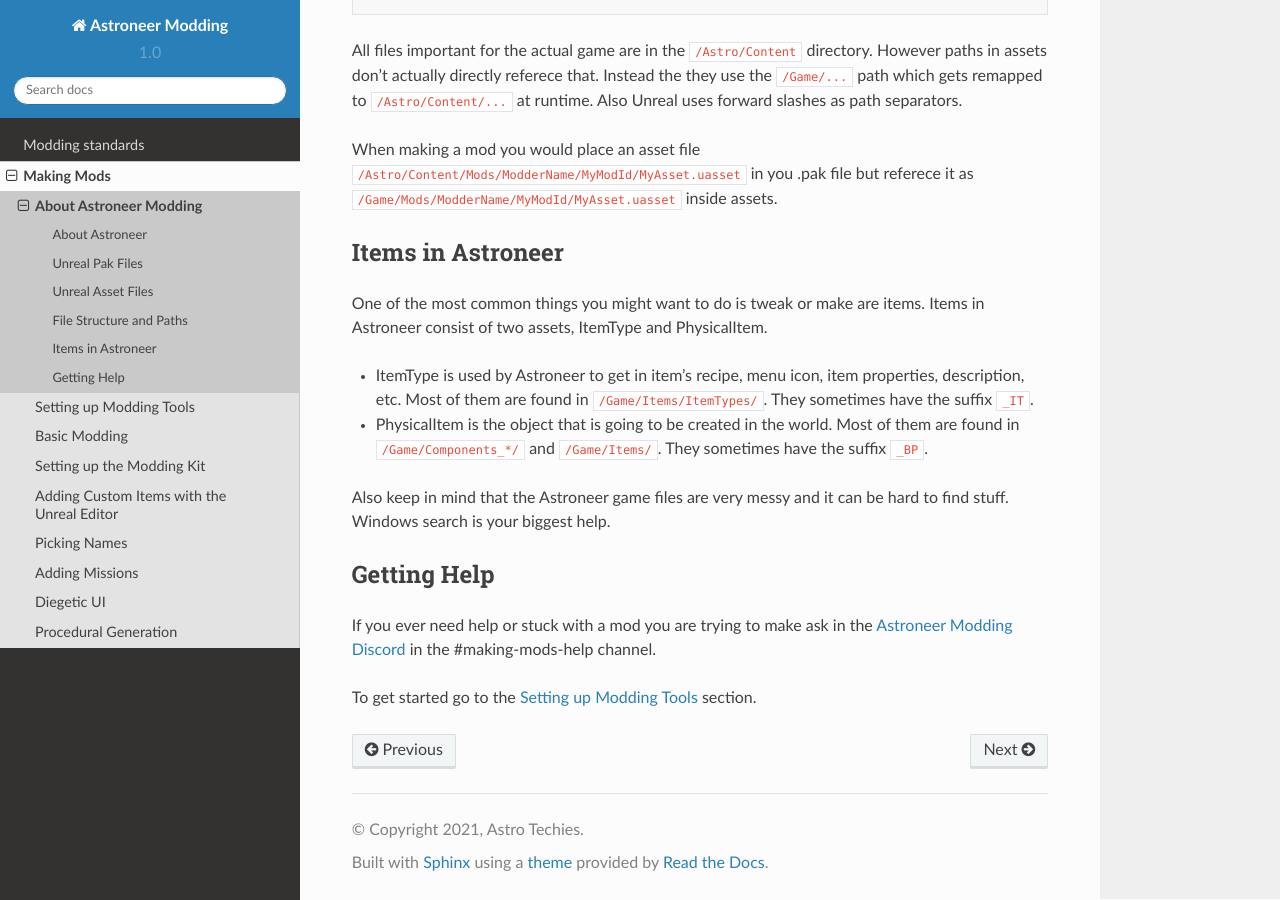
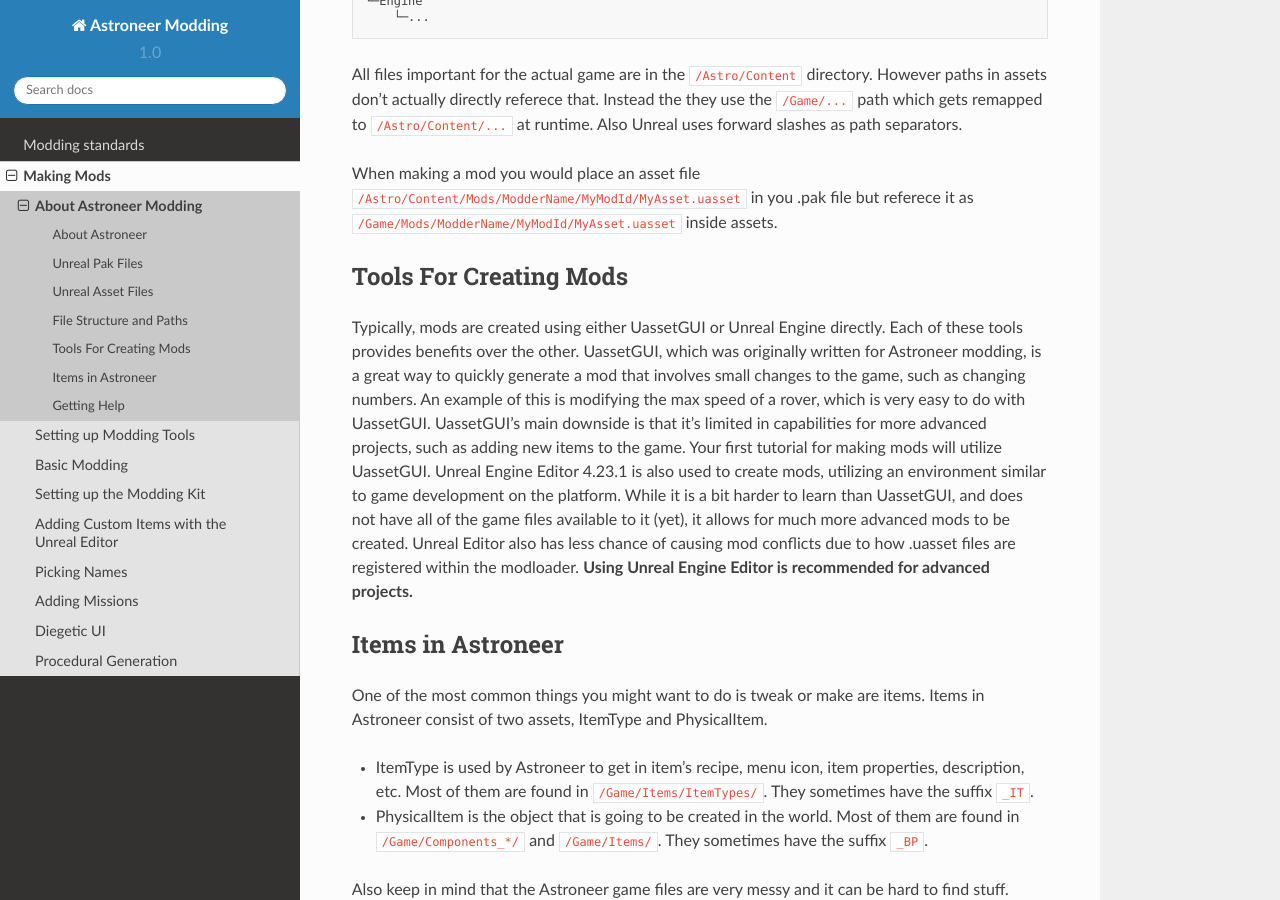
Before and after one commit to AstroTechies/astroneermodding, a Sphinx documentation site: the page built from docs/guides/aboutMods.rst, in a window 1280 px wide and 900 px high, scrolled down 1928 px. Built offline with Sphinx 7.4.7 and the Read the Docs theme 2.0.0, drawn with Linux system fonts in a browser that asks for light colours; some of the changed text lies outside the part shown.

Commit message:
Update aboutMods.rst
Added info about using Unreal Editor for advanced projects and why.

```diff
--- a/docs/guides/aboutMods.rst
+++ b/docs/guides/aboutMods.rst
@@ -84,6 +84,23 @@
 ``/Astro/Content/Mods/ModderName/MyModId/MyAsset.uasset`` in you .pak file but referece it as
 ``/Game/Mods/ModderName/MyModId/MyAsset.uasset`` inside assets.
 
+Tools For Creating Mods
+-----------------------
+
+Typically, mods are created using either UassetGUI or Unreal Engine directly.  Each of these tools
+provides benefits over the other.
+UassetGUI, which was originally written for Astroneer modding, is a great way to quickly generate
+a mod that involves small changes to the game, such as changing numbers.  An example of this is
+modifying the max speed of a rover, which is very easy to do with UassetGUI.  UassetGUI's main downside
+is that it's limited in capabilities for more advanced projects, such as adding new items to the game.
+Your first tutorial for making mods will utilize UassetGUI.
+Unreal Engine Editor 4.23.1 is also used to create mods, utilizing an environment similar to game
+development on the platform.  While it is a bit harder to learn than UassetGUI, and does not have all
+of the game files available to it (yet), it allows for much more advanced mods to be created.  Unreal
+Editor also has less chance of causing mod conflicts due to how .uasset files are registered within
+the modloader.
+**Using Unreal Engine Editor is recommended for advanced projects.**
+
 Items in Astroneer
 ------------------
 
```
